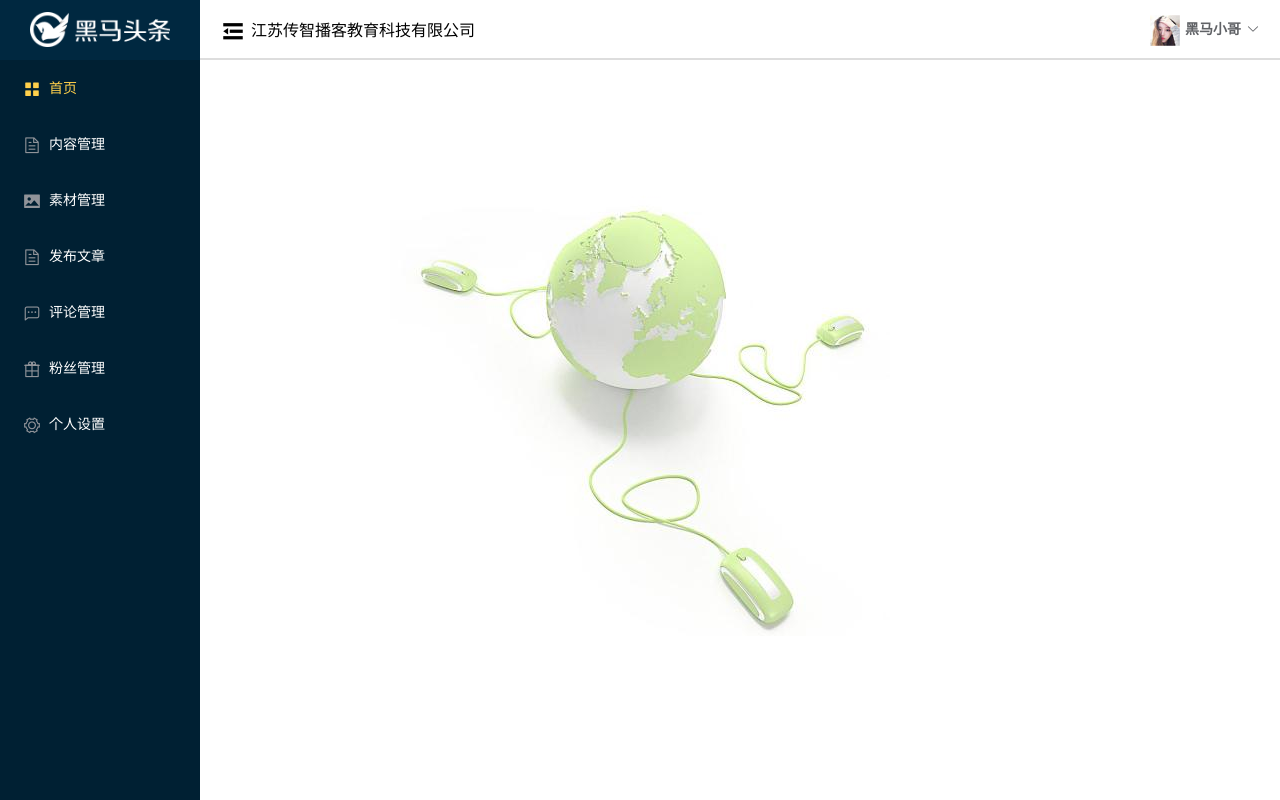
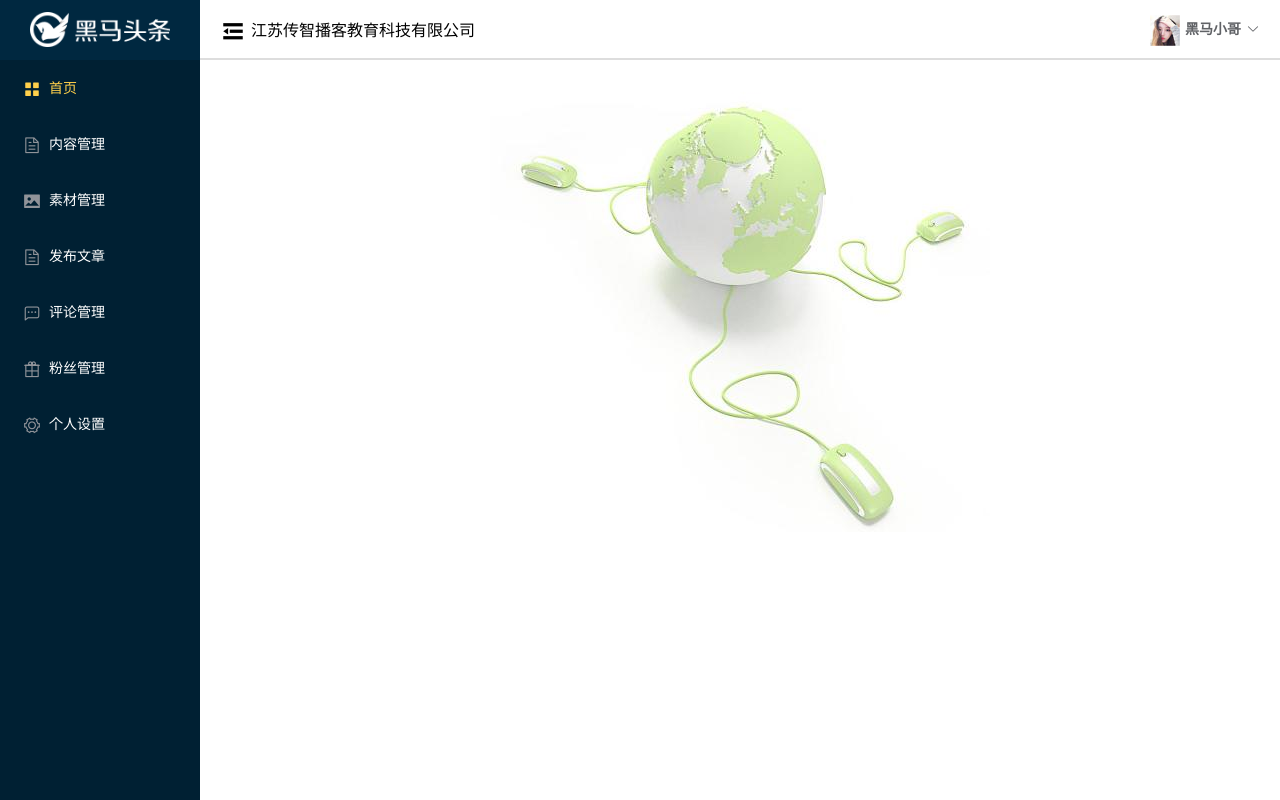
Before and after one commit to lmj2233/hm-, a Vue app: page /#/ in a window 1280 px wide. Built offline with nearby package versions, Linux system fonts and the light colour scheme.

Commit message:
修改首页图片的居中对齐的方式

```diff
--- a/src/views/welcome/index.vue
+++ b/src/views/welcome/index.vue
@@ -1,5 +1,6 @@
 <template>
-    <div>
+<!-- 外面要套div块元素 -->
+    <div class="pic">
         <img src="../../assets/images/welcome.jpg" alt="">
     </div>
 </template>
@@ -10,14 +11,17 @@ export default {
 </script>
 
 <style lang="less" scoped>
-img{
-    // display: inline-block;
-    // text-align: center;
-    // margin:0 auto;
-    // 图片居中显示
-    position:absolute;
-    left:50%;
-    top:50%;
-    transform: translate(-50%,-50%)
+.pic{
+    text-align: center;
 }
+// img{
+//     // display: inline-block;
+//     text-align: center;
+//     // margin:0 auto;
+//     // 图片居中显示
+//     // position:absolute;
+//     // left:50%;
+//     // top:50%;
+//     // transform: translate(-50%,-50%)
+// }
 </style>
```
